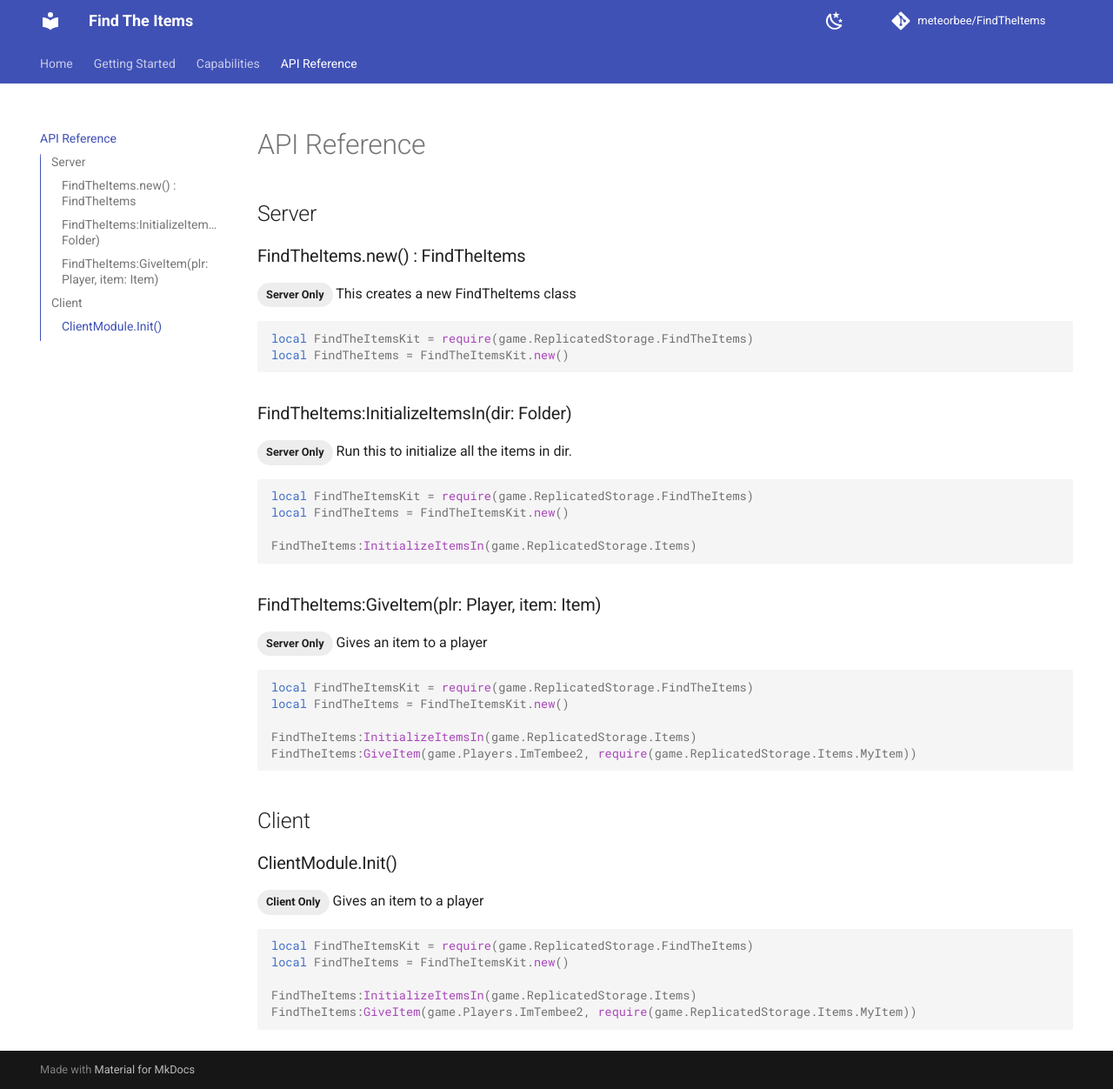
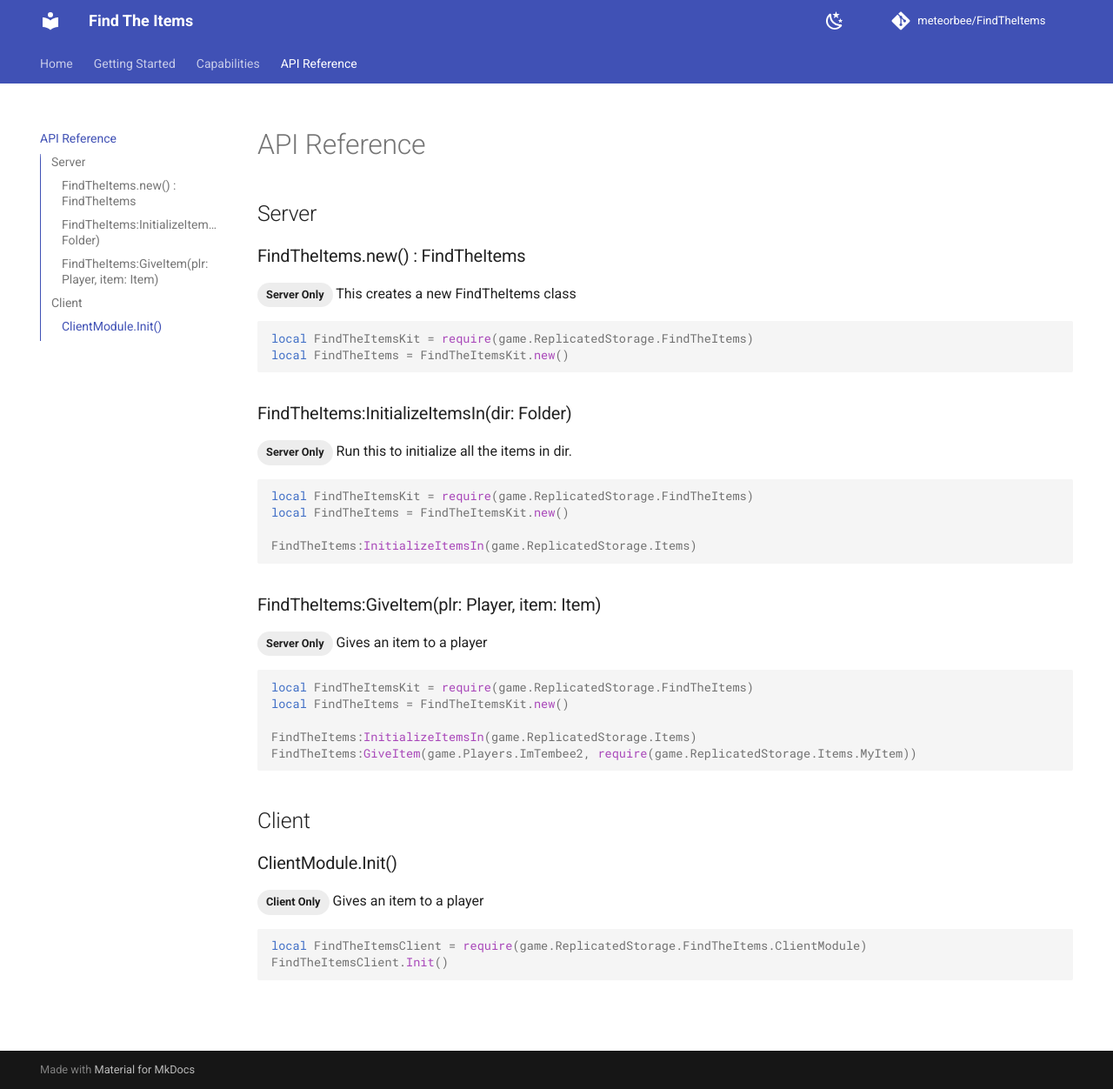
Before and after one commit to meteorbee/FindTheItems, an MkDocs documentation site: the page built from docs/APIReference.md, in a window 1280 px wide and 1252 px high. Shown: the whole window at 87% size. Built offline with MkDocs 1.6.1 and Material for MkDocs 9.7.7, drawn with Linux system fonts in a browser that asks for light colours; comment, search, counter and statistics services are not loaded.

Commit message:
Update APIReference.md

````diff
--- a/docs/APIReference.md
+++ b/docs/APIReference.md
@@ -35,9 +35,6 @@ FindTheItems:GiveItem(game.Players.ImTembee2, require(game.ReplicatedStorage.Ite
 <span class="md-tag md-tag--secondary">Client Only</span>
 Gives an item to a player
 ```luau
-local FindTheItemsKit = require(game.ReplicatedStorage.FindTheItems)
-local FindTheItems = FindTheItemsKit.new()
-
-FindTheItems:InitializeItemsIn(game.ReplicatedStorage.Items)
-FindTheItems:GiveItem(game.Players.ImTembee2, require(game.ReplicatedStorage.Items.MyItem))
+local FindTheItemsClient = require(game.ReplicatedStorage.FindTheItems.ClientModule)
+FindTheItemsClient.Init()
 ```
````
